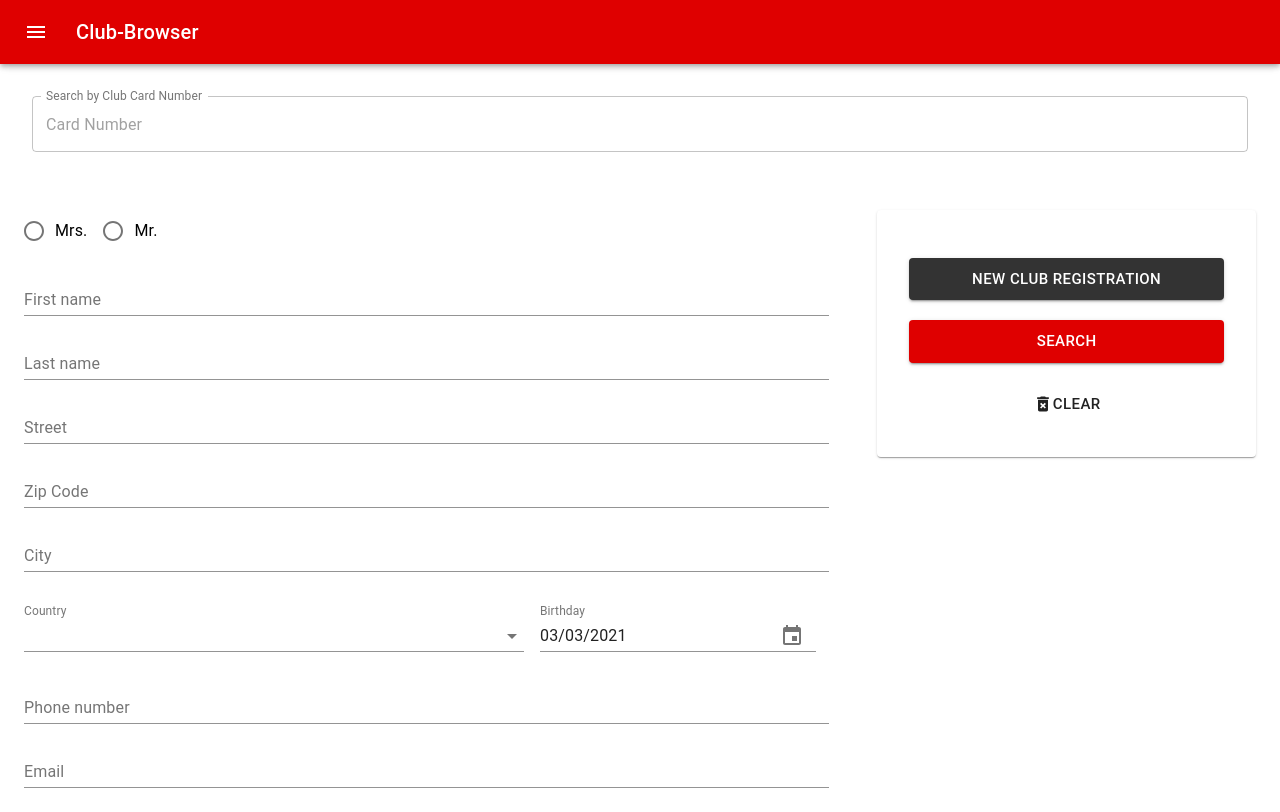
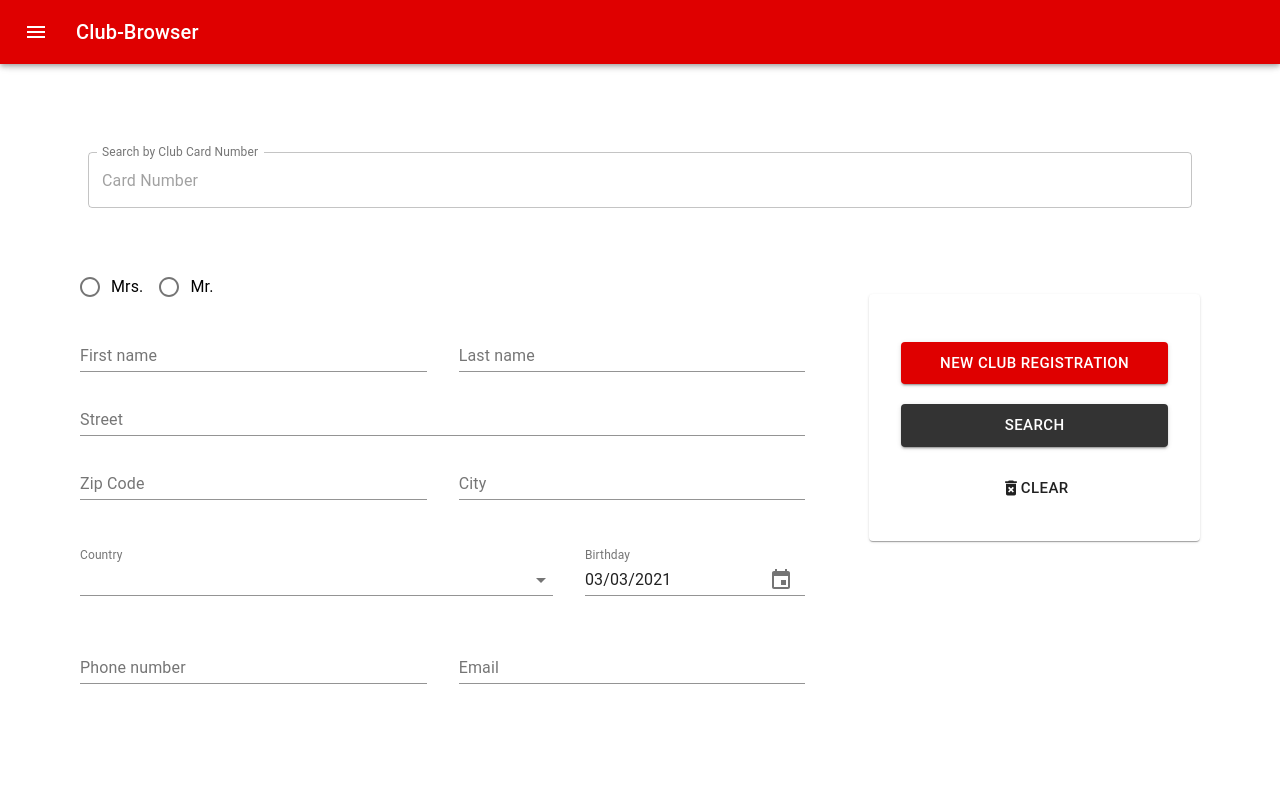
Before and after one commit to LucutAna/crm-app-frontend, a React (Create React App) app: page / in a window 1280 px wide. Built offline with nearby package versions, Linux system fonts and the light colour scheme; no server answers.

Commit message:
styling home page

```diff
--- a/src/App.js
+++ b/src/App.js
@@ -43,7 +43,7 @@ function App() {
         },
         content: {
             flexGrow: 1,
-            padding: theme.spacing(3),
+            padding: theme.spacing(10),
             transition: theme.transitions.create('margin', {
                 easing: theme.transitions.easing.sharp,
                 duration: theme.transitions.duration.leavingScreen,
--- a/src/components/customerForm/CustomerForm.js
+++ b/src/components/customerForm/CustomerForm.js
@@ -58,11 +58,11 @@ const CustomerForm = ({customerData, configData, onNewRegistration, onSelectCust
     const useStyles = makeStyles((theme) => ({
         country: {
             marginTop: theme.spacing(4),
-            marginRight: theme.spacing(2),
-            minWidth: 500,
+            marginRight: theme.spacing(2)
         },
         birthDate: {
             marginTop: theme.spacing(4),
+            width: '100%'
         },
         selectEmpty: {
             marginTop: theme.spacing(2),
@@ -84,6 +84,9 @@ const CustomerForm = ({customerData, configData, onNewRegistration, onSelectCust
             paddingBottom: theme.spacing(4),
             textAlign: 'center',
             color: theme.palette.text.secondary,
+        },
+        wrapperButtons: {
+            paddingTop: '60px !important'
         },
         buttons: {
             marginTop: 20
@@ -113,7 +116,7 @@ const CustomerForm = ({customerData, configData, onNewRegistration, onSelectCust
             setSalutation(customerData.salutation);
             setBirthDate(customerData.birthDate);
             setCountry(customerData.country);
-        } else  if (Object.entries(configData).length !== 0) {
+        } else if (Object.entries(configData).length !== 0) {
             setSalutation('');
             setBirthDate(new Date());
             setCountry(configData.locales[0].split('_')[1]);
@@ -131,7 +134,7 @@ const CustomerForm = ({customerData, configData, onNewRegistration, onSelectCust
     };
     return (
         <form onSubmit={formik.handleSubmit}>
-            <Grid container spacing={6}>
+            <Grid container spacing={8}>
                 <Grid item xs={12} sm={8}>
                     <RadioGroup className={classes.gender}
                                 aria-label="gender"
@@ -141,9 +144,11 @@ const CustomerForm = ({customerData, configData, onNewRegistration, onSelectCust
                         <FormControlLabel value="Mrs." control={<Radio/>} label="Mrs."/>
                         <FormControlLabel value="Mr." control={<Radio/>} label="Mr."/>
                     </RadioGroup>
+                    <Grid container spacing={4}>
+                        <Grid item xs={12} sm={6}>
                             <TextField
+                                className={classes.inputText}
                                 fullWidth
-                        className={classes.inputText}
                                 id="firstName"
                                 name="firstName"
                                 label="First name"
@@ -152,9 +157,11 @@ const CustomerForm = ({customerData, configData, onNewRegistration, onSelectCust
                                 error={formik.touched.firstName && Boolean(formik.errors.firstName)}
                                 helperText={formik.touched.firstName && formik.errors.firstName}
                             />
+                        </Grid>
+                        <Grid item xs={12} sm={6}>
                             <TextField
+                                className={classes.inputText}
                                 fullWidth
-                        className={classes.inputText}
                                 id="lastName"
                                 name="lastName"
                                 label="Last name"
@@ -163,6 +170,8 @@ const CustomerForm = ({customerData, configData, onNewRegistration, onSelectCust
                                 error={formik.touched.lastName && Boolean(formik.errors.lastName)}
                                 helperText={formik.touched.lastName && formik.errors.lastName}
                             />
+                        </Grid>
+                    </Grid>
                     <TextField
                         className={classes.inputText}
                         fullWidth
@@ -174,6 +183,8 @@ const CustomerForm = ({customerData, configData, onNewRegistration, onSelectCust
                         error={formik.touched.street1 && Boolean(formik.errors.street1)}
                         helperText={formik.touched.street1 && formik.errors.street1}
                     />
+                    <Grid container spacing={4}>
+                        <Grid item xs={12} sm={6}>
                             <TextField
                                 className={classes.inputText}
                                 fullWidth
@@ -185,6 +196,8 @@ const CustomerForm = ({customerData, configData, onNewRegistration, onSelectCust
                                 error={formik.touched.zipcode && Boolean(formik.errors.zipcode)}
                                 helperText={formik.touched.zipcode && formik.errors.zipcode}
                             />
+                        </Grid>
+                        <Grid item xs={12} sm={6}>
                             <TextField
                                 className={classes.inputText}
                                 fullWidth
@@ -196,7 +209,11 @@ const CustomerForm = ({customerData, configData, onNewRegistration, onSelectCust
                                 error={formik.touched.city && Boolean(formik.errors.city)}
                                 helperText={formik.touched.city && formik.errors.city}
                             />
-                    <FormControl className={classes.country}>
+                        </Grid>
+                    </Grid>
+                    <Grid container spacing={4}>
+                        <Grid item xs={12} sm={8}>
+                            <FormControl className={classes.country} fullWidth>
                                 <InputLabel shrink>Country</InputLabel>
                                 <Select
                                     labelId="demo-simple-select-placeholder-label-label"
@@ -214,6 +231,8 @@ const CustomerForm = ({customerData, configData, onNewRegistration, onSelectCust
                                     <MenuItem value='PL'>PL</MenuItem>
                                 </Select>
                             </FormControl>
+                        </Grid>
+                        <Grid item xs={12} sm={4}>
                             <MuiPickersUtilsProvider utils={DateFnsUtils}>
                                 <KeyboardDatePicker
                                     className={classes.birthDate}
@@ -228,6 +247,10 @@ const CustomerForm = ({customerData, configData, onNewRegistration, onSelectCust
                                     }}
                                 />
                             </MuiPickersUtilsProvider>
+                        </Grid>
+                    </Grid>
+                    <Grid container spacing={4}>
+                        <Grid item xs={12} sm={6}>
                             <TextField
                                 className={classes.inputText}
                                 fullWidth
@@ -239,6 +262,8 @@ const CustomerForm = ({customerData, configData, onNewRegistration, onSelectCust
                                 error={formik.touched.mobile && Boolean(formik.errors.mobile)}
                                 helperText={formik.touched.mobile && formik.errors.mobile}
                             />
+                        </Grid>
+                        <Grid item xs={12} sm={6}>
                             <TextField
                                 className={classes.inputText}
                                 fullWidth
@@ -251,11 +276,13 @@ const CustomerForm = ({customerData, configData, onNewRegistration, onSelectCust
                                 helperText={formik.touched.email && formik.errors.email}
                             />
                         </Grid>
-                <Grid item xs={12} sm={4}>
+                    </Grid>
+                </Grid>
+                <Grid item xs={12} sm={4} className={classes.wrapperButtons}>
                     <Paper className={classes.paper}>
                         <Button size="large"
                                 variant="contained"
-                                color="secondary"
+                                color="primary"
                                 type="submit"
                                 onClick={() => onNewRegistration({...formik.values, country, birthDate, salutation})}>New
                             Club Registration
@@ -263,7 +290,7 @@ const CustomerForm = ({customerData, configData, onNewRegistration, onSelectCust
                         <Button size="large"
                                 className={classes.buttons}
                                 variant="contained"
-                                color="primary"
+                                color="secondary"
                                 onClick={onSelectCustomer}>Search
                         </Button>
                         <Button size="large"
```
Lines whose indentation alone changed are shown as unchanged.
